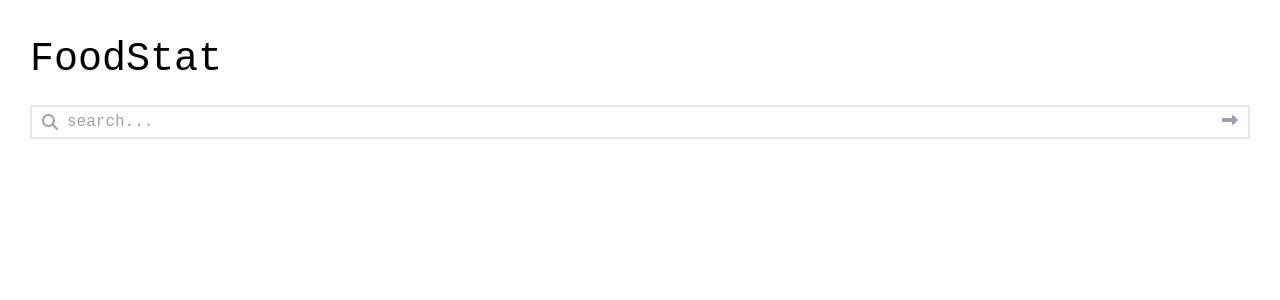
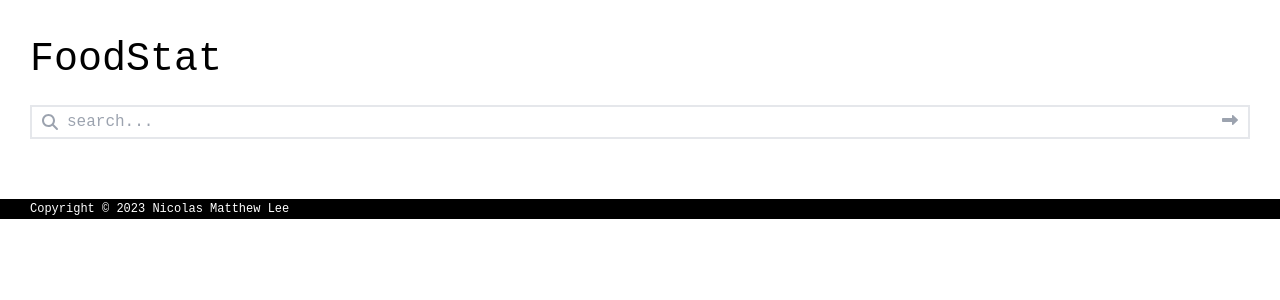
Before and after one commit to nicolasmatthewlee/foodstats-analysis, a React (Create React App) app: page / in a window 1280 px wide. Shown: the top 300 px of the page. Built offline with nearby package versions, Linux system fonts and the light colour scheme; the HTML template or start-up script is replaced by a standard one.

Commit message:
added footer

```diff
--- a/src/app.tsx
+++ b/src/app.tsx
@@ -1,11 +1,13 @@
 import React from "react";
 import { SearchBar } from "./components/searchbar";
+import { Footer } from "./components/footer";
 
 function App() {
   return (
     <div>
       <h1 className="text-[40px] text-left pt-[30px] px-[30px]">FoodStat</h1>
       <SearchBar />
+      <Footer />
     </div>
   );
 }
--- /dev/null
+++ b/src/components/footer.tsx
@@ -0,0 +1,9 @@
+export const Footer = () => {
+  return (
+    <div className="bg-black">
+      <p className="text-white text-xs px-[30px] py-[2px]">
+        Copyright © 2023 Nicolas Matthew Lee
+      </p>
+    </div>
+  );
+};
```
